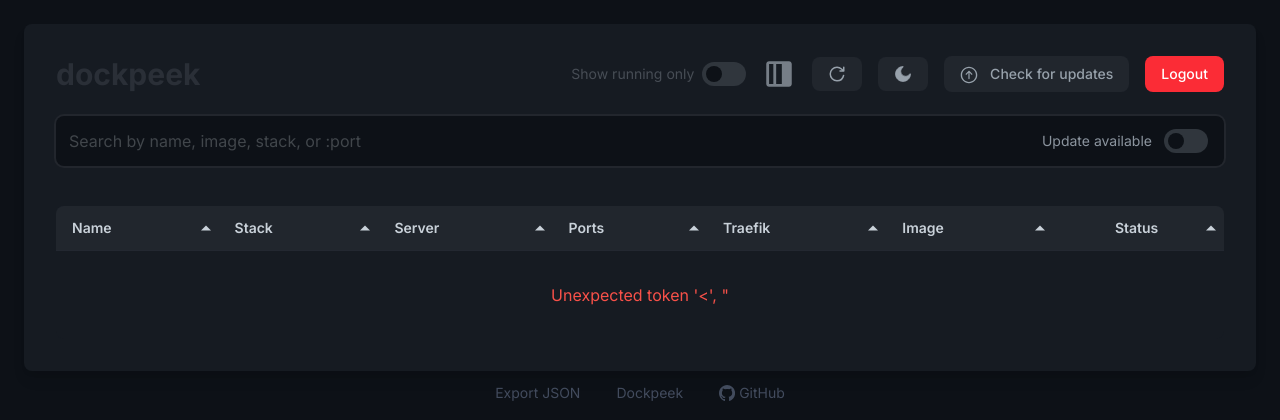
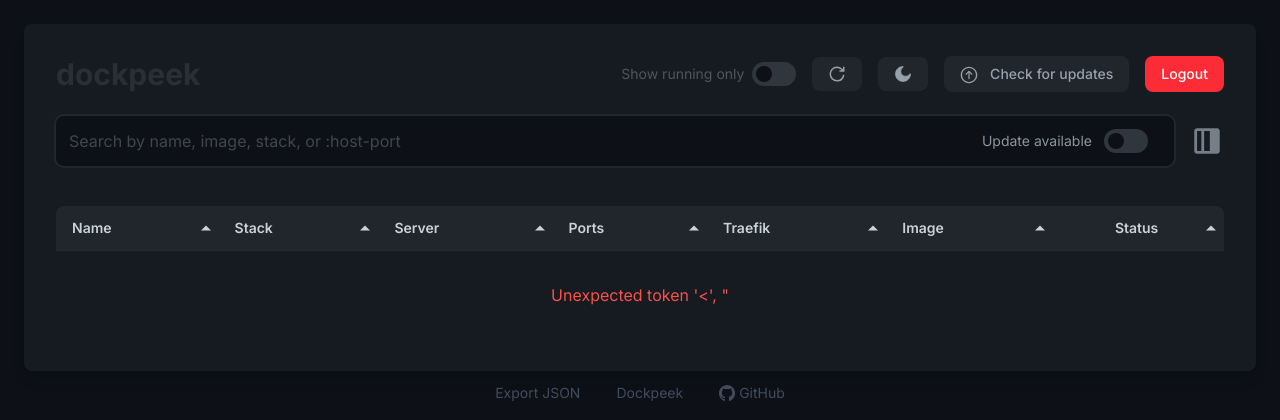
Before and after one commit to n2k/dockpeek, a Flask app: template templates/index.html in a window 1280 px wide. Shown: the top 420 px of the page. Run offline with Flask 3, Linux system fonts and the light colour scheme; the template is opened without the code that fills it, so the values that code supplies are empty; parts of the project's set-up code (start-up, migrations or seed data) failed here and were passed over.

Commit message:
fix: localStorage for filterRunningChecked fix(ui): position of collum hider

```diff
--- a/static/css/tailwindcss.css
+++ b/static/css/tailwindcss.css
@@ -239,8 +239,8 @@
   .relative {
     position: relative;
   }
-  .right-4 {
-    right: calc(var(--spacing) * 4);
+  .right-19 {
+    right: calc(var(--spacing) * 19);
   }
   .container {
     width: 100%;
@@ -1367,7 +1367,7 @@
   color: #babdc1;
 }
 body.dark-mode label[for="filter-running-checkbox"] {
-  color: #474d55;
+  color: #525559;
 }
 #modal-message {
   white-space: pre-line;
@@ -1645,6 +1645,7 @@
   border-right-color: #31363d;
 }
 .column-menu-container {
+  margin-left: 16px;
   position: relative;
   display: inline-block;
 }
@@ -1661,7 +1662,7 @@
 .column-menu-svg {
   height: 34px;
   width: 34px;
-  color: #9ba0a9;
+  color: #c0c4c9;
   cursor: pointer;
   padding: 0;
   border-radius: 0.375rem;
@@ -1671,7 +1672,7 @@
   justify-content: center;
 }
 .column-menu-svg:hover {
-  color: #898e96;
+  color: #a2a6aa;
 }
 body.dark-mode .column-menu-svg {
   color: #767e87;
--- a/templates/index.html
+++ b/templates/index.html
@@ -8,6 +8,7 @@
   <link href="/static/css/tailwindcss.css" rel="stylesheet">
   <link rel="icon" type="image/svg+xml" href="/static/logo.svg">
 </head>
+
 <body class="p-6 dark-mode">
   <div class="container mx-auto bg-white rounded-lg shadow-xl p-8">
     <div class="flex justify-between items-center mb-6">
@@ -20,15 +21,67 @@
             class="text-sm text-gray-600 dark:text-gray-400 cursor-pointer select-none">
             Show running only
           </label>
-          <label class="toggle-switch" data-tooltip="Status Filter">
+          <label class="toggle-switch">
             <input type="checkbox" id="filter-running-checkbox" class="hidden">
             <span class="slider"></span>
           </label>
         </div>
 
+        <button id="refresh-button" data-tooltip="Refresh Data"
+          class="p-2 bg-gray-200 text-gray-700 rounded-lg hover:bg-gray-300 focus:outline-none focus:ring-2 focus:ring-gray-400 focus:ring-opacity-75">
+          <svg viewBox="0 0 24 24" fill="none" xmlns="http://www.w3.org/2000/svg">
+            <path
+              d="M21 3V8M21 8H16M21 8L18 5.29168C16.4077 3.86656 14.3051 3 12 3C7.02944 3 3 7.02944 3 12C3 16.9706 7.02944 21 12 21C16.2832 21 19.8675 18.008 20.777 14"
+              stroke="currentColor" stroke-width="2" stroke-linecap="round" stroke-linejoin="round" />
+          </svg>
+        </button>
+        <button id="theme-switcher" data-tooltip="Switch Theme"
+          class="p-2 bg-gray-200 text-gray-700 rounded-lg hover:bg-gray-300 focus:outline-none focus:ring-2 focus:ring-gray-400 focus:ring-opacity-75">
+          <span id="theme-icon"> </span>
+        </button>
+        <button id="check-updates-button" class="px-4 py-2 rounded-lg font-medium">
+          <svg fill="currentColor" width="20" height="20" viewBox="2 2 52 52" xmlns="http://www.w3.org/2000/svg">
+            <path
+              d="M28 51.906c13.055 0 23.906-10.828 23.906-23.906 0-13.055-10.875-23.906-23.93-23.906C14.899 4.094 4.095 14.945 4.095 28c0 13.078 10.828 23.906 23.906 23.906m0-3.984C16.937 47.922 8.1 39.062 8.1 28c0-11.04 8.813-19.922 19.876-19.922 11.039 0 19.921 8.883 19.945 19.922.023 11.063-8.883 19.922-19.922 19.922m0-31.969c-.516 0-.89.188-1.36.656l-7.968 7.922c-.305.305-.445.727-.445 1.219 0 .96.726 1.688 1.687 1.688.492 0 .937-.188 1.242-.516l2.906-2.93 2.368-2.812-.188 4.945v12.21c0 1.032.727 1.759 1.758 1.759 1.008 0 1.758-.727 1.758-1.758V26.125l-.188-4.969 2.367 2.836 2.907 2.93c.304.351.726.515 1.242.515.96 0 1.71-.726 1.71-1.687 0-.492-.163-.914-.491-1.219l-7.922-7.922c-.469-.445-.867-.656-1.383-.656" />
+          </svg>
+          Check for updates
+        </button>
+        <a href="/logout" id="logout-button"
+          class="px-4 py-2 bg-red-500 text-white rounded-lg hover:bg-red-600 ease-in-out focus:outline-none focus:ring-2 focus:ring-red-400 focus:ring-opacity-75 text-center font-medium">
+          Logout
+        </a>
+      </div>
+    </div>
+
+    <div class="mb-6 relative flex items-center">
+      <input type="text" id="search-input" placeholder="Search by name, image, stack, or :host-port"
+        class="w-full p-3 pr-12 border border-gray-300 rounded-lg focus:outline-none focus:ring-2 focus:ring-blue-500 focus:border-transparent">
+
+      <div class="absolute right-19 flex items-center space-x-3">
+        <button id="clear-search-button" class="mr-3 text-gray-400 hover:text-gray-600 focus:outline-none hidden"
+          data-tooltip="Clear search">
+          <svg width="20" height="20" viewBox="0 0 24 24" fill="none" stroke="currentColor" stroke-width="2"
+            stroke-linecap="round" stroke-linejoin="round">
+            <line x1="18" y1="6" x2="6" y2="18"></line>
+            <line x1="6" y1="6" x2="18" y2="18"></line>
+          </svg>
+        </button>
+
+        <label for="filter-updates-checkbox"
+          class="hidden md:inline text-sm text-gray-600 dark:text-gray-400 cursor-pointer select-none">
+          Update available
+        </label>
+        <label class="toggle-switch">
+          <input type="checkbox" id="filter-updates-checkbox" class="hidden">
+          <span class="slider"></span>
+        </label>
+      </div>
+
+
+
       <div class="column-menu-container">
         <svg id="column-menu-button" width="18" height="18" viewBox="0 0 24 24" fill="none"
-            xmlns="http://www.w3.org/2000/svg" class="column-menu-svg" data-tooltip="Column visibility">
+          xmlns="http://www.w3.org/2000/svg" class="column-menu-svg">
           <path
             d="M3,5 C3,3.89543 3.89543,3 5,3 L19,3 C20.1046,3 21,3.89543 21,5 L21,19 C21,20.1046 20.1046,21 19,21 L5,21 C3.89543,21 3,20.1046 3,19 L3,5 Z M14,5 L10,5 L10,19 L14,19 L14,5 Z M16,5 L19,5 L19,19 L16,19 L16,5 Z M8,19 L8,5 L5,5 L5,19 L8,19 Z"
             fill="currentColor" />
@@ -90,7 +143,7 @@
             </label>
           </div>
 
-            <div class="column-menu-reset">
+          <div class="column-menu-reset text-sm">
             <a href="#" id="reset-columns-button" class="reset-columns-btn">
               Reset all
             </a>
@@ -98,56 +151,6 @@
         </div>
       </div>
 
-
-        <button id="refresh-button" data-tooltip="Refresh Data"
-          class="p-2 bg-gray-200 text-gray-700 rounded-lg hover:bg-gray-300 focus:outline-none focus:ring-2 focus:ring-gray-400 focus:ring-opacity-75">
-          <svg viewBox="0 0 24 24" fill="none" xmlns="http://www.w3.org/2000/svg">
-            <path
-              d="M21 3V8M21 8H16M21 8L18 5.29168C16.4077 3.86656 14.3051 3 12 3C7.02944 3 3 7.02944 3 12C3 16.9706 7.02944 21 12 21C16.2832 21 19.8675 18.008 20.777 14"
-              stroke="currentColor" stroke-width="2" stroke-linecap="round" stroke-linejoin="round" />
-          </svg>
-        </button>
-        <button id="theme-switcher" data-tooltip="Switch Theme"
-          class="p-2 bg-gray-200 text-gray-700 rounded-lg hover:bg-gray-300 focus:outline-none focus:ring-2 focus:ring-gray-400 focus:ring-opacity-75">
-          <span id="theme-icon"> </span>
-        </button>
-        <button id="check-updates-button" class="px-4 py-2 rounded-lg font-medium">
-          <svg fill="currentColor" width="20" height="20" viewBox="2 2 52 52" xmlns="http://www.w3.org/2000/svg">
-            <path
-              d="M28 51.906c13.055 0 23.906-10.828 23.906-23.906 0-13.055-10.875-23.906-23.93-23.906C14.899 4.094 4.095 14.945 4.095 28c0 13.078 10.828 23.906 23.906 23.906m0-3.984C16.937 47.922 8.1 39.062 8.1 28c0-11.04 8.813-19.922 19.876-19.922 11.039 0 19.921 8.883 19.945 19.922.023 11.063-8.883 19.922-19.922 19.922m0-31.969c-.516 0-.89.188-1.36.656l-7.968 7.922c-.305.305-.445.727-.445 1.219 0 .96.726 1.688 1.687 1.688.492 0 .937-.188 1.242-.516l2.906-2.93 2.368-2.812-.188 4.945v12.21c0 1.032.727 1.759 1.758 1.759 1.008 0 1.758-.727 1.758-1.758V26.125l-.188-4.969 2.367 2.836 2.907 2.93c.304.351.726.515 1.242.515.96 0 1.71-.726 1.71-1.687 0-.492-.163-.914-.491-1.219l-7.922-7.922c-.469-.445-.867-.656-1.383-.656" />
-          </svg>
-          Check for updates
-        </button>
-        <a href="/logout" id="logout-button"
-          class="px-4 py-2 bg-red-500 text-white rounded-lg hover:bg-red-600 ease-in-out focus:outline-none focus:ring-2 focus:ring-red-400 focus:ring-opacity-75 text-center font-medium">
-          Logout
-        </a>
-      </div>
-    </div>
-
-    <div class="mb-6 relative flex items-center">
-      <input type="text" id="search-input" placeholder="Search by name, image, stack, or :port"
-        class="w-full p-3 pr-12 border border-gray-300 rounded-lg focus:outline-none focus:ring-2 focus:ring-blue-500 focus:border-transparent">
-
-      <div class="absolute right-4 flex items-center space-x-3">
-        <button id="clear-search-button" class="mr-3 text-gray-400 hover:text-gray-600 focus:outline-none hidden"
-          data-tooltip="Clear search">
-          <svg width="20" height="20" viewBox="0 0 24 24" fill="none" stroke="currentColor" stroke-width="2"
-            stroke-linecap="round" stroke-linejoin="round">
-            <line x1="18" y1="6" x2="6" y2="18"></line>
-            <line x1="6" y1="6" x2="18" y2="18"></line>
-          </svg>
-        </button>
-
-        <label for="filter-updates-checkbox"
-          class="hidden md:inline text-sm text-gray-600 dark:text-gray-400 cursor-pointer select-none">
-          Update available
-        </label>
-        <label class="toggle-switch">
-          <input type="checkbox" id="filter-updates-checkbox" class="hidden">
-          <span class="slider"></span>
-        </label>
-      </div>
     </div>
     <div id="server-filter-container" class="mb-4 ml-2 flex flex-wrap gap-2"></div>
     <div id="container-table-wrapper" class="overflow-x-auto rounded-lg overflow-hidden">
```
Also changed, not shown: static/css/styles.css (+4 -3 lines). Lines whose indentation alone changed are shown as unchanged.
